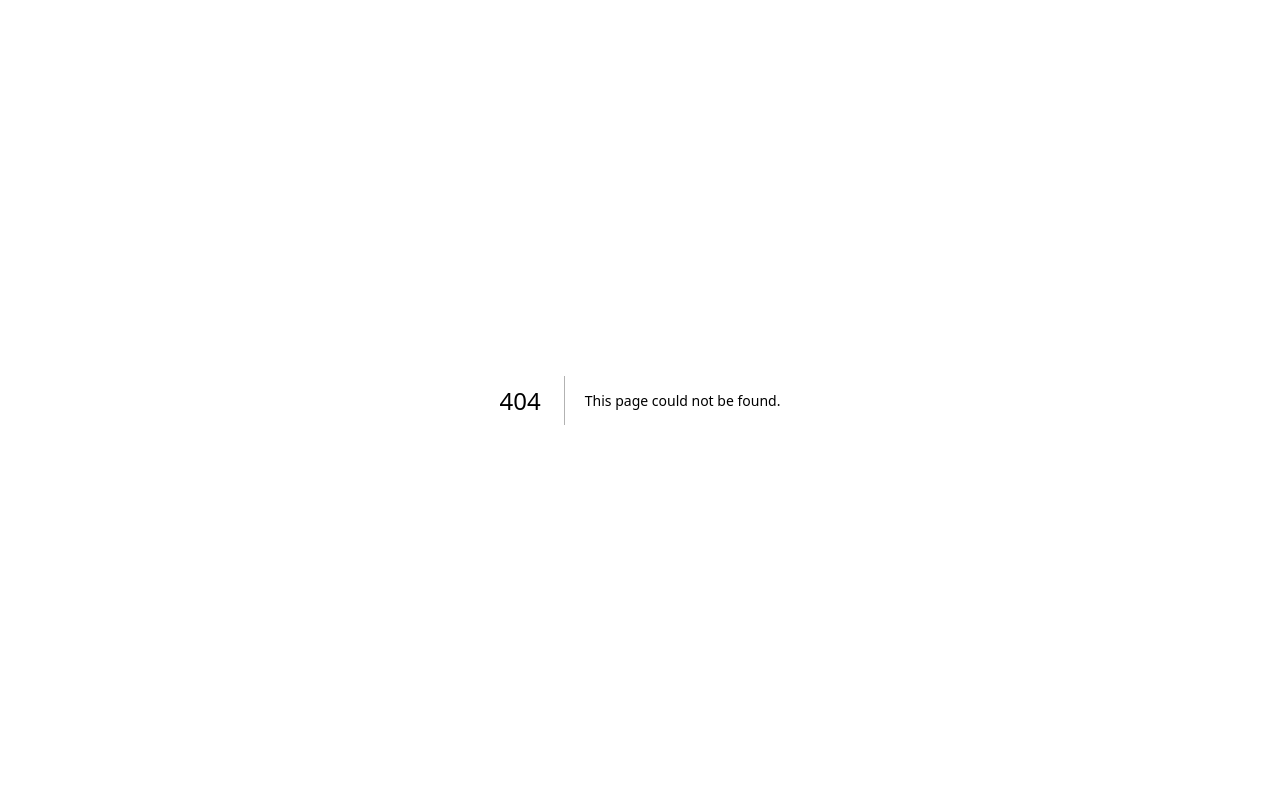
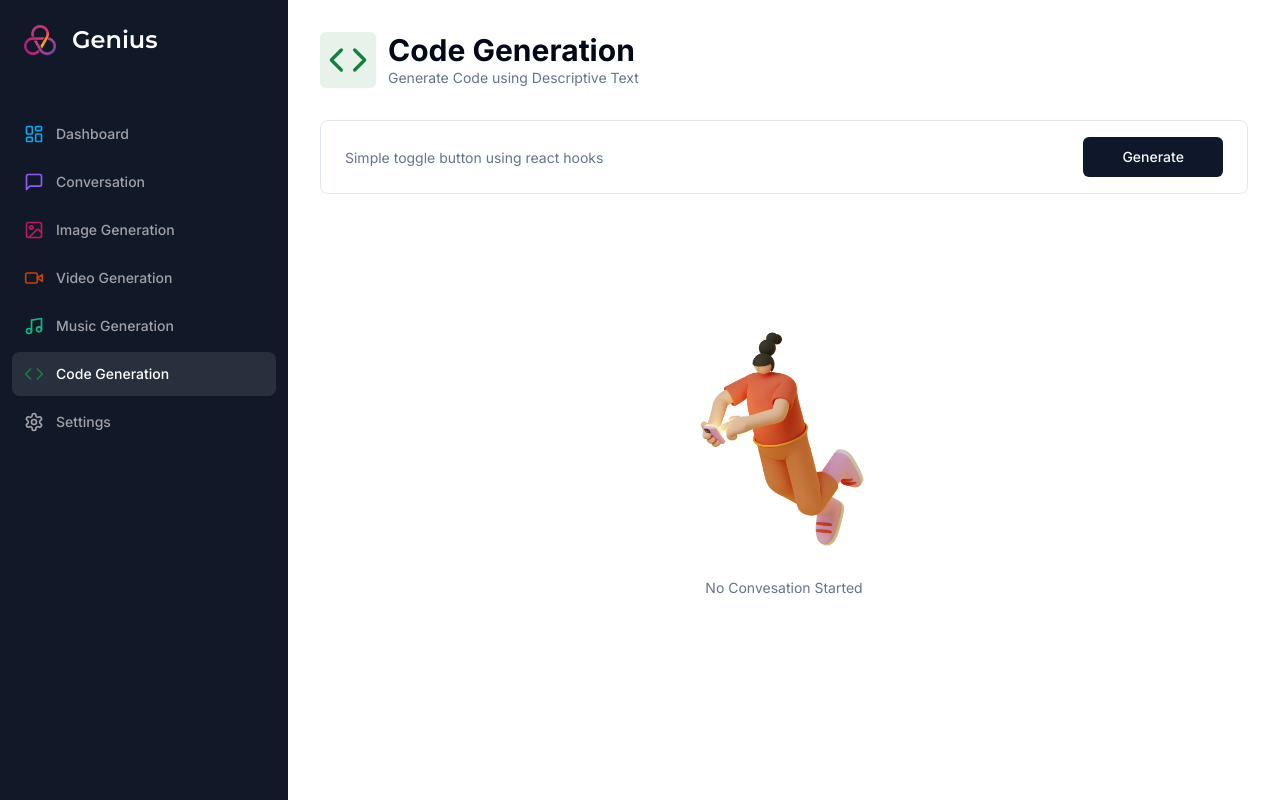
Before and after one commit to cchiragJain/ai-saas-project, a Next.js app: page /code in a window 1280 px wide. Before the commit this address had no page. Built offline with nearby package versions, Linux system fonts and the light colour scheme.

Commit message:
Completed code generation page with default prompt of open ai Added syntax highlighter when code is presented to us in markdown

```diff
--- /dev/null
+++ b/app/(dashboard)/(routes)/code/constants.ts
@@ -0,0 +1,7 @@
+import * as z from "zod";
+
+export const formSchema = z.object({
+  prompt: z.string().min(1, {
+    message: "Prompt is required",
+  }),
+});
--- /dev/null
+++ b/app/(dashboard)/(routes)/code/page.tsx
@@ -0,0 +1,169 @@
+"use client";
+
+import { Code } from "lucide-react";
+import { useForm } from "react-hook-form";
+
+import axios from "axios";
+
+import { zodResolver } from "@hookform/resolvers/zod";
+import { z } from "zod";
+import { formSchema } from "./constants";
+
+import { BotAvatar } from "@/components/bot-avatar";
+import { Empty } from "@/components/empty";
+import { Heading } from "@/components/heading";
+import { Loader } from "@/components/loader";
+import { Button } from "@/components/ui/button";
+import { Form, FormControl, FormField, FormItem } from "@/components/ui/form";
+import { Input } from "@/components/ui/input";
+import { UserAvatar } from "@/components/user-avatar";
+import { cn } from "@/lib/utils";
+import { useRouter } from "next/navigation";
+import { ChatCompletionRequestMessage } from "openai";
+
+import ReactMarkdown from "react-markdown";
+import { Prism as SyntaxHighlighter } from "react-syntax-highlighter";
+import { atomDark } from "react-syntax-highlighter/dist/esm/styles/prism";
+
+import { useState } from "react";
+
+// dont understand how the form is working but is present in shadcn docs
+const CodePage = () => {
+  const router = useRouter();
+
+  const [messages, setMessages] = useState<ChatCompletionRequestMessage[]>([]);
+
+  const form = useForm<z.infer<typeof formSchema>>({
+    resolver: zodResolver(formSchema),
+    defaultValues: {
+      prompt: "",
+    },
+  });
+
+  const isLoading = form.formState.isSubmitting;
+
+  const onSubmit = async (values: z.infer<typeof formSchema>) => {
+    try {
+      const userMessage: ChatCompletionRequestMessage = {
+        role: "user",
+        content: values.prompt,
+      };
+
+      const newMessages = [...messages, userMessage];
+
+      const response = await axios.post("/api/code", {
+        messages: newMessages,
+      });
+
+      setMessages((current) => [...current, userMessage, response.data]);
+
+      // reset the form values
+      form.reset();
+    } catch (error: any) {
+      console.log(error);
+    } finally {
+      router.refresh();
+    }
+  };
+
+  return (
+    <div>
+      <Heading
+        title="Code Generation"
+        description="Generate Code using Descriptive Text"
+        icon={Code}
+        iconColor="text-green-700"
+        bgColor="bg-green-700/10"
+      />
+      <div className="px-4 lg:px-8">
+        <div>
+          <Form {...form}>
+            <form
+              onSubmit={form.handleSubmit(onSubmit)}
+              className="rounded-lg border w-full p-4 px-3 md:px-6 focus-within:shadow-sm grid grid-cols-12 gap-2"
+            >
+              <FormField
+                name="prompt"
+                render={({ field }) => (
+                  <FormItem className="col-span-12 lg:col-span-10">
+                    <FormControl className="m-0 p-0">
+                      <Input
+                        className="border-0 outline-none focus-visible:ring-0 focus-visible:ring-transparent"
+                        disabled={isLoading}
+                        placeholder="Simple toggle button using react hooks"
+                        {...field}
+                      />
+                    </FormControl>
+                  </FormItem>
+                )}
+              />
+              <Button className="col-span-12 lg:col-span-2">Generate</Button>
+            </form>
+          </Form>
+        </div>
+        <div className="space-y-4 mt-4">
+          {isLoading && (
+            <div className="p-8 rounded-lg w-full flex items-center justify-center bg-muted">
+              <Loader />
+            </div>
+          )}
+          {messages.length === 0 && !isLoading && (
+            <div>
+              <Empty label="No Convesation Started" />
+            </div>
+          )}
+          <div className="flex flex-col-reverse gap-y-4">
+            {messages.map((message) => (
+              <div
+                key={message.content}
+                className={cn(
+                  "p-8 w-full flex items-start gap-x-8 rounded-lg",
+                  message.role === "user"
+                    ? "bg-white border border-black/10"
+                    : "bg-muted"
+                )}
+              >
+                {message.role === "user" ? <UserAvatar /> : <BotAvatar />}
+                <ReactMarkdown
+                  components={{
+                    pre: ({ node, ...props }) => (
+                      <div className="overflow-auto w-full my-2 bg-black/10 p-2 rounded-lg">
+                        <pre {...props} />
+                      </div>
+                    ),
+                    code(props) {
+                      const { children, className, node, ...rest } = props;
+                      const match = /language-(\w+)/.exec(className || "");
+                      return match ? (
+                        // taken from the documentation
+                        // showing error for icompatible types
+                        // @ts-ignore
+                        <SyntaxHighlighter
+                          {...rest}
+                          PreTag="div"
+                          // eslint-disable-next-line react/no-children-prop
+                          children={String(children).replace(/\n$/, "")}
+                          language={match[1]}
+                          style={atomDark}
+                        />
+                      ) : (
+                        <code {...rest} className={className}>
+                          {children}
+                        </code>
+                      );
+                    },
+                  }}
+                  className="text-sm overflow-hidden leading-7"
+                >
+                  {message.content || ""}
+                </ReactMarkdown>
+              </div>
+            ))}
+          </div>
+        </div>
+      </div>
+    </div>
+  );
+};
+
+export default CodePage;
--- /dev/null
+++ b/app/api/code/route.ts
@@ -0,0 +1,46 @@
+import { auth } from "@clerk/nextjs";
+import { NextResponse } from "next/server";
+import { ChatCompletionRequestMessage, Configuration, OpenAIApi } from "openai";
+
+const configuration = new Configuration({
+  apiKey: process.env.OPENAI_API_KEY,
+});
+
+const openai = new OpenAIApi(configuration);
+
+// Default prompt that will be passed everytime
+const instructionMessage: ChatCompletionRequestMessage = {
+  role: "system",
+  content:
+    "You are a code generator. You must answer only in markdown code snippets. Use code comments for explanations.",
+};
+
+export async function POST(req: Request) {
+  try {
+    const { userId } = auth();
+    const body = await req.json();
+    const { messages } = body;
+
+    if (!userId) {
+      return new NextResponse("Unauthorized", { status: 401 });
+    }
+
+    if (!configuration.apiKey) {
+      return new NextResponse("OpenAI API Key not configured", { status: 500 });
+    }
+
+    if (!messages) {
+      return new NextResponse("Messages are required", { status: 400 });
+    }
+
+    const response = await openai.createChatCompletion({
+      model: "gpt-3.5-turbo",
+      messages: [instructionMessage, ...messages],
+    });
+
+    return NextResponse.json(response.data.choices[0].message);
+  } catch (error) {
+    console.log("[CODE_ERROR]", error);
+    return new NextResponse("Internal Error", { status: 500 });
+  }
+}
--- a/package.json
+++ b/package.json
@@ -24,6 +24,8 @@
     "react": "^18",
     "react-dom": "^18",
     "react-hook-form": "^7.49.3",
+    "react-markdown": "^9.0.1",
+    "react-syntax-highlighter": "^15.5.0",
     "tailwind-merge": "^2.2.1",
     "tailwindcss-animate": "^1.0.7",
     "usehooks-ts": "^2.9.5",
@@ -33,6 +35,7 @@
     "@types/node": "^20",
     "@types/react": "^18",
     "@types/react-dom": "^18",
+    "@types/react-syntax-highlighter": "^15.5.11",
     "autoprefixer": "^10.0.1",
     "eslint": "^8",
     "eslint-config-next": "14.1.0",
```
Also changed, not shown: 1 other file (tests, documents, lock files or other folders).
